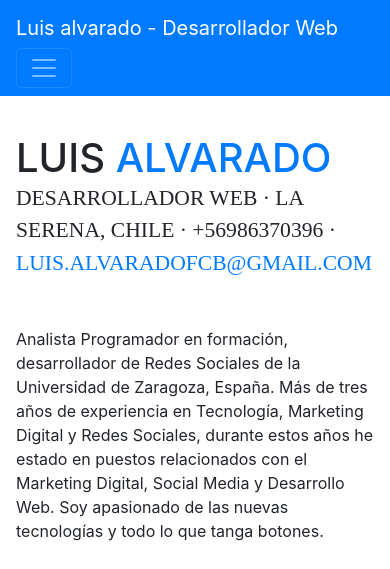
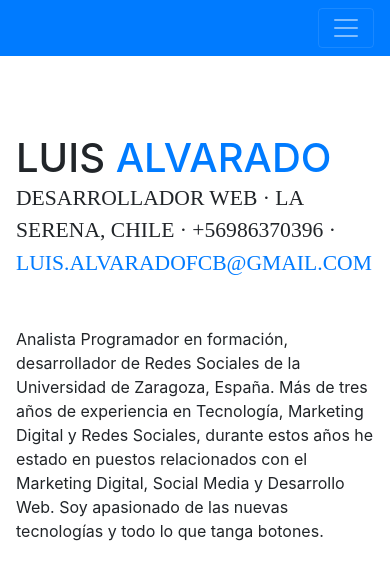
Before and after one commit to LuisAlvaradoB/luisalvarado, a website with bundled scripts: page index.html in a window 390 px wide. Shown: the top 569 px of the page. Built offline with nearby package versions, Linux system fonts and the light colour scheme; a web font is replaced by a local one.

Commit message:
se borra palabras menu

```diff
--- a/index.html
+++ b/index.html
@@ -29,7 +29,7 @@
 
     <nav class="navbar navbar-expand-lg navbar-dark bg-primary fixed-top" id="sideNav">
       <a class="navbar-brand js-scroll-trigger" href="#page-top">
-        <span class="d-block d-lg-none">Luis alvarado - Desarrollador Web</span>
+        <span class="d-block d-lg-none"></span>
         <span class="d-none d-lg-block">
           <img class="img-fluid img-profile rounded-circle mx-auto mb-2" src="img/profile.jpg" alt="">
         </span>
```
